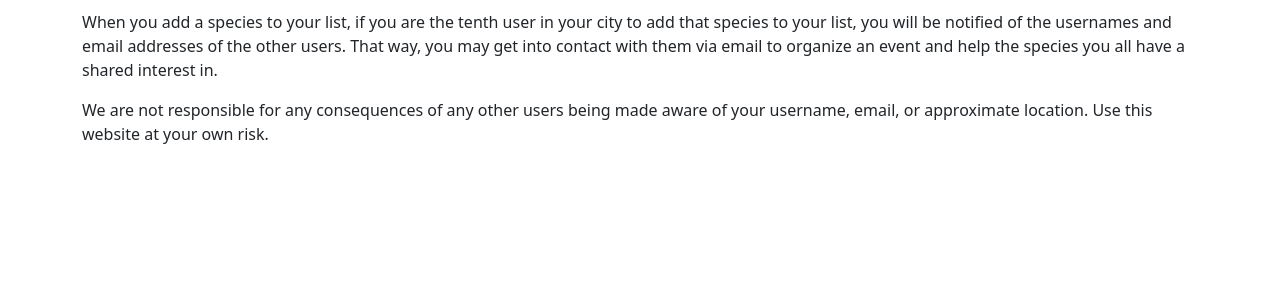
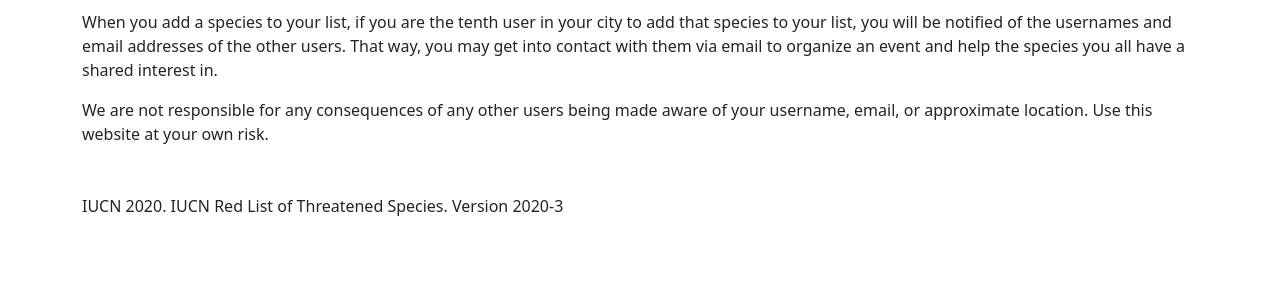
Before and after one commit to stgibson/capstone_1_threatened_species, a Flask app: page /about in a window 1280 px wide. Shown: the part 414-714 px from the top of the page. Run offline with Flask 2, Linux system fonts and the light colour scheme.

Commit message:
Added acknowledgement of IUCN. Modified templates/base.html.

```diff
--- a/templates/base.html
+++ b/templates/base.html
@@ -27,6 +27,8 @@
         {% endfor %}
       {% endwith %}
       {% block content %}{% endblock %}
+
+      <footer class="footer mt-5">IUCN 2020. IUCN Red List of Threatened Species. Version 2020-3 <www.iucnredlist.org></www.iucnredlist.org></footer>
     </div>
   </body>
 </html>
```
